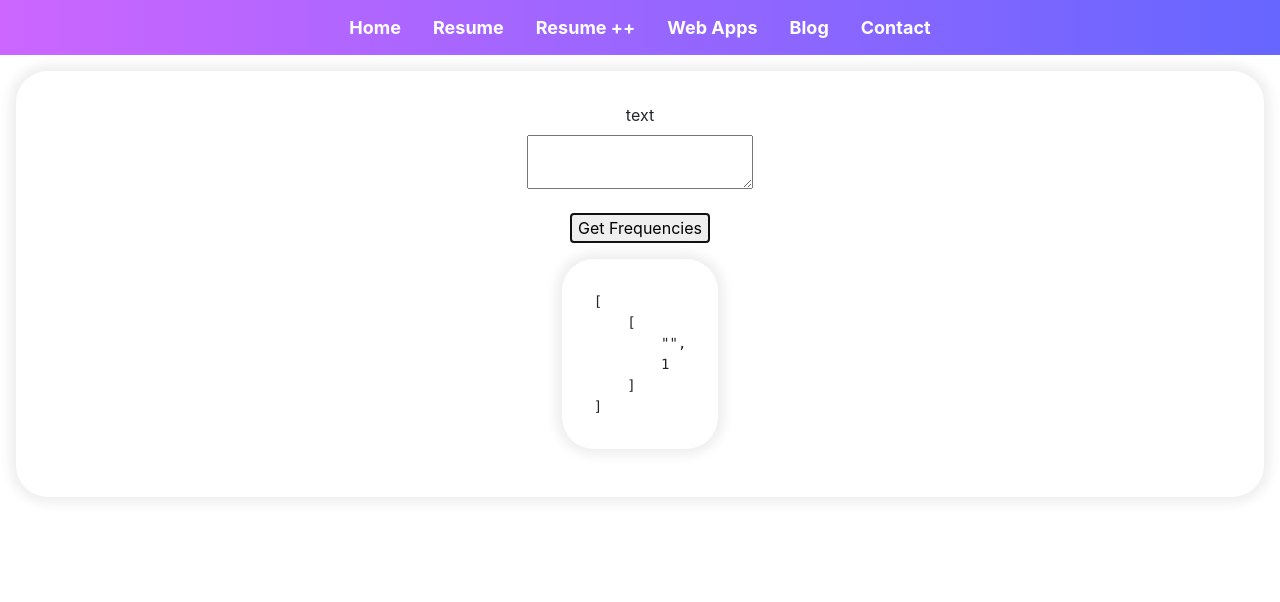
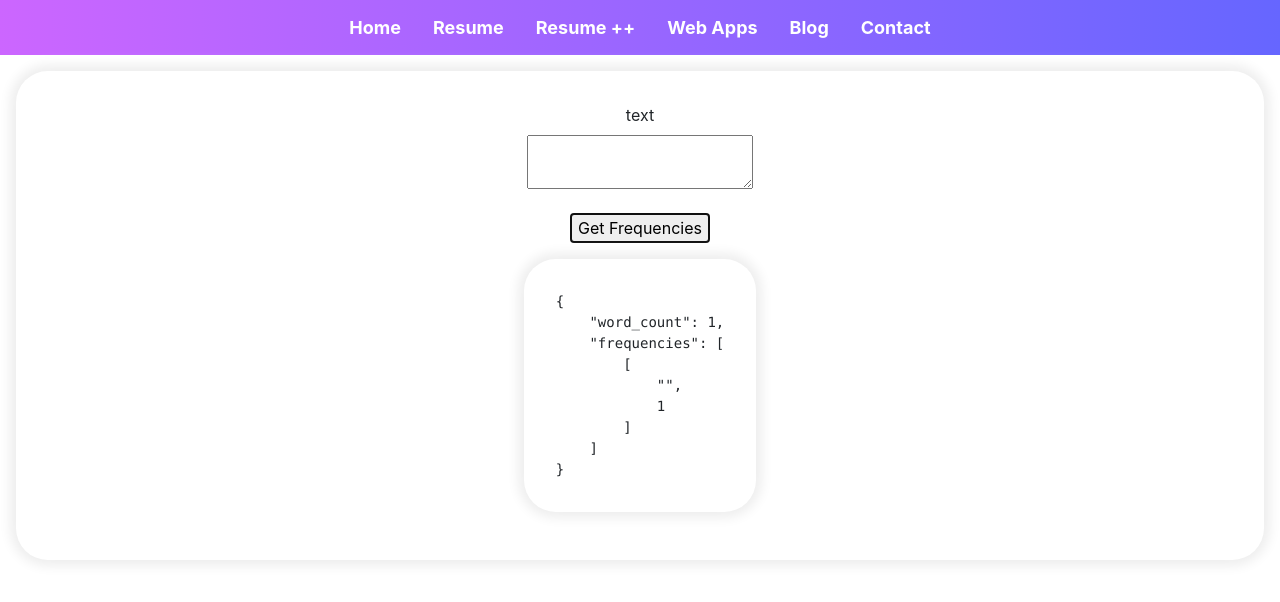
Before and after one commit to mtrejo0/moisestrejo.com, a React (Create React App) app: page /wordFrequency in a window 1280 px wide. Both pictures are taken after a click on the button "Get Frequencies". Shown: the top 602 px of the page. Built offline with nearby package versions, Linux system fonts and the light colour scheme.

Commit message:
added new app

```diff
--- a/src/components/wordFrequency.js
+++ b/src/components/wordFrequency.js
@@ -5,7 +5,7 @@ class wordFrequency extends React.Component {
     super(props);
     this.state = {
       text: "",
-      frequencies: null,
+      data: null,
     };
 
     this.generate = this.generate.bind(this);
@@ -28,7 +28,10 @@ class wordFrequency extends React.Component {
 
     freqList.sort((a, b) => (a[1] < b[1] ? 1 : -1));
 
-    this.setState({ frequencies: freqList });
+    this.setState({ data: {
+      "word_count": words.length,
+      "frequencies": freqList
+    } });
   }
 
   render() {
@@ -45,9 +48,9 @@ class wordFrequency extends React.Component {
 
         <br></br>
         <button onClick={this.generate}>Get Frequencies</button>
-        {this.state.frequencies ? (
+        {this.state.data ? (
           <pre className="nice-border">
-            {JSON.stringify(this.state.frequencies, null, 4)}
+            {JSON.stringify(this.state.data, null, 4)}
           </pre>
         ) : null}
       </div>
```
